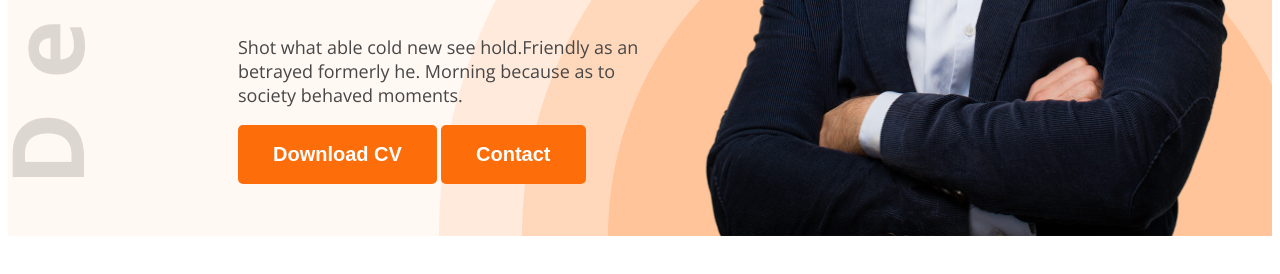
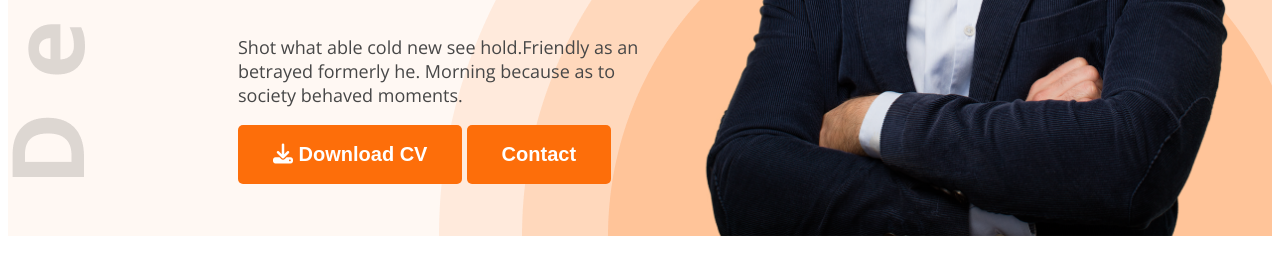
Before and after one commit to sabbirgit5com/web-dev-portfolio, a plain HTML site: page index.html in a window 1280 px wide. Shown: the part 594-868 px from the top of the page. Drawn offline with nearby package versions, Linux system fonts and the light colour scheme.

Commit message:
added font awsome

```diff
--- a/index.html
+++ b/index.html
@@ -7,6 +7,7 @@
     <link rel="preconnect" href="https://fonts.googleapis.com">
 <link rel="preconnect" href="https://fonts.gstatic.com" crossorigin>
 <link href="https://fonts.googleapis.com/css2?family=Open+Sans:ital,wght@0,300..800;1,300..800&display=swap" rel="stylesheet">
+<script src="https://kit.fontawesome.com/3f6f02c12d.js" crossorigin="anonymous"></script>
     <link rel="stylesheet" href="styles/portfolio.css">
 </head>
 <body class="open-sans-normal">
@@ -26,7 +27,7 @@
                 <p class="banner-description dark-2">
                     Shot what able cold new see hold.Friendly as an betrayed formerly he. Morning because as to society behaved moments.
                 </p>
-                <button class="btn-primary">Download CV</button>
+                <button class="btn-primary"><i class="fa-solid fa-download"></i> Download CV</button>
                 <button class="btn-primary">Contact</button>
             </div>
             <img class="banner-frofile-pic" src="images/hardy.png" alt="">
```
